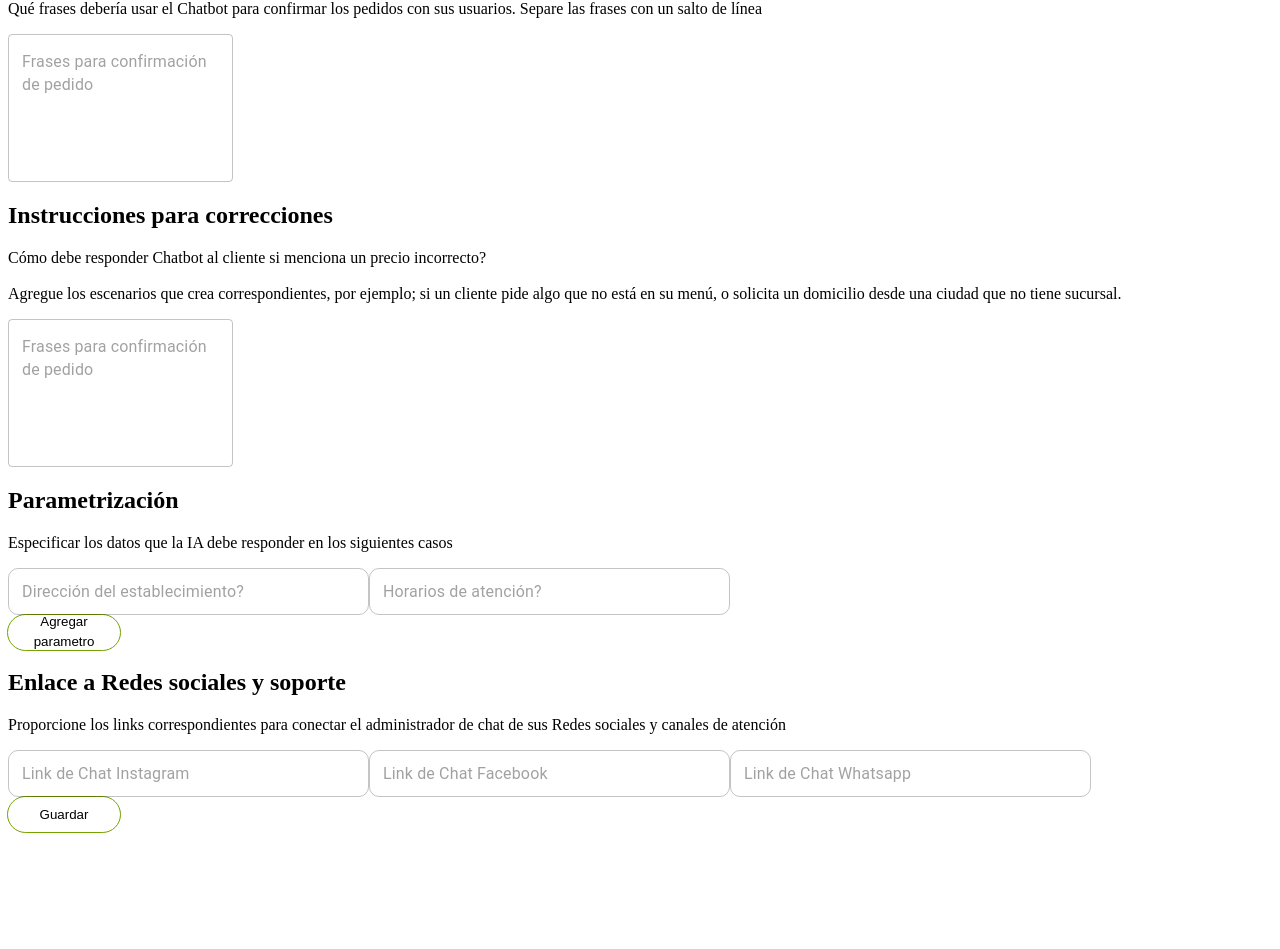
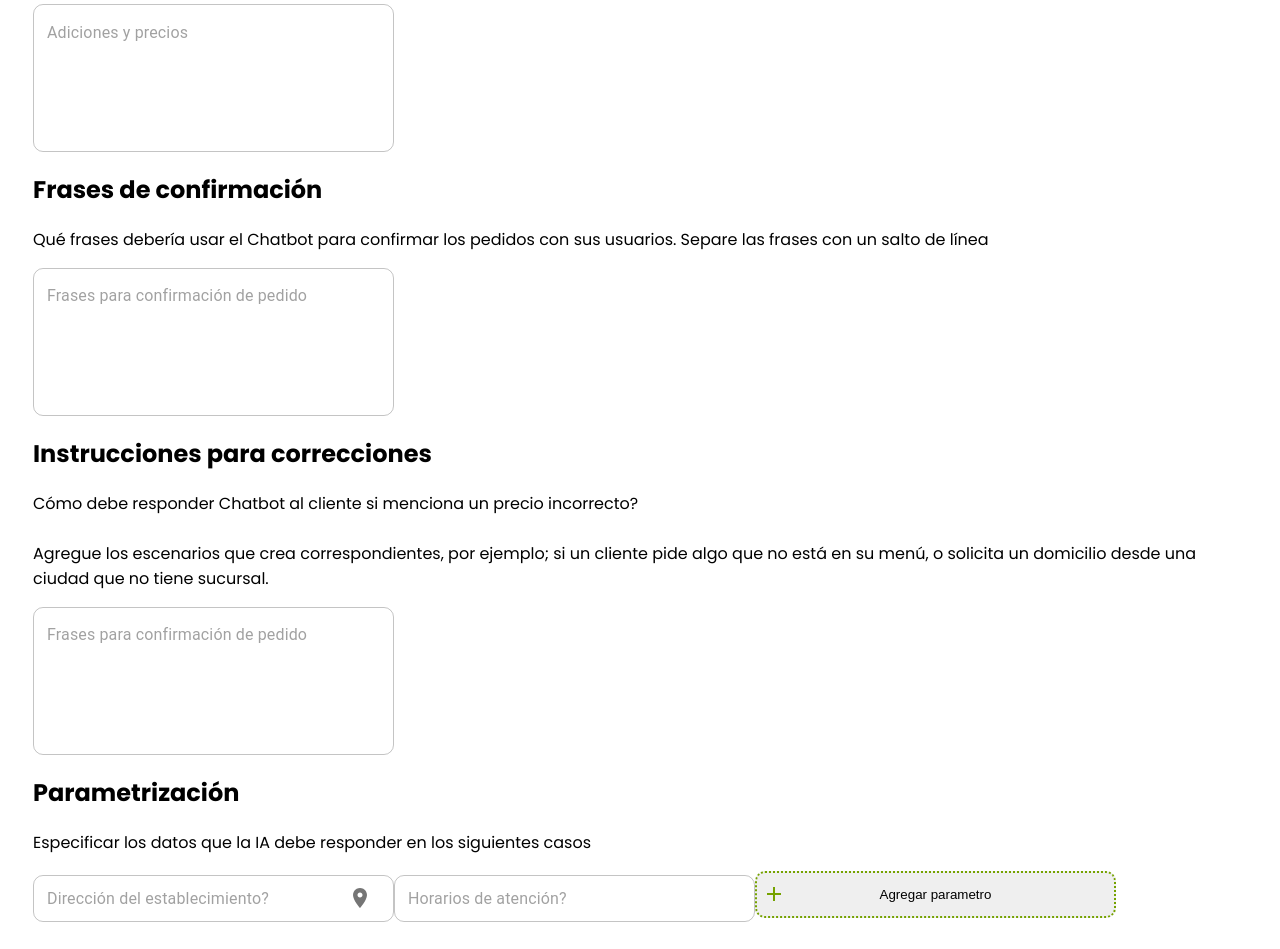
Before and after one commit to repopruebas037/frontreact, a React (Create React App) app: page / in a window 1280 px wide. Shown: the part 1397-2346 px from the top of the page. Before the commit the page ends 2237 px from the top, so only its background shows below. Built offline with nearby package versions, Linux system fonts and the light colour scheme.

Commit message:
fix chatbot styles

```diff
--- a/src/App.tsx
+++ b/src/App.tsx
@@ -1,5 +1,5 @@
 import React from 'react';
-//import './App.css';
+import './App.css';
 import './modules/client/containers/ClientMembership'
 import ClientMembership from './modules/client/containers/ClientMembership';
 import ChatbotMenu from './modules/chatbot/containers/ChatbotMenu';
--- /dev/null
+++ b/src/index.css
@@ -0,0 +1,3 @@
+body {
+    font-family: 'Poppins';
+  }
--- a/src/index.tsx
+++ b/src/index.tsx
@@ -1,6 +1,7 @@
 import React from 'react';
 import ReactDOM from 'react-dom/client';
 import App from './App';
+import './index.css'
 
 const root = ReactDOM.createRoot(
   document.getElementById('root') as HTMLElement
--- a/src/modules/chatbot/containers/ChatbotMenu.tsx
+++ b/src/modules/chatbot/containers/ChatbotMenu.tsx
@@ -1,22 +1,24 @@
 import { makeStyles } from '@mui/styles';
-import {border, borderRadius, color, height, lineHeight, styled, textAlign} from '@mui/system';
+import {border, margin, styled, textAlign} from '@mui/system';
 import PersonIcon from '@mui/icons-material/Person';
 import LogoutIcon from '@mui/icons-material/Logout';
 import ArrowBackIosIcon from '@mui/icons-material/ArrowBackIos';
-import Checkbox from '@mui/material/Checkbox';
+import LocationOnIcon from '@mui/icons-material/LocationOn';
+import AddIcon from '@mui/icons-material/Add';
 import TextField from '@mui/material/TextField';
 import heiiLogo from '../../../assets/images/heiiLogo.png'
-import { AlignHorizontalCenter } from '@mui/icons-material';
-import { FormControl, FormControlLabel, FormGroup, FormLabel, Radio, RadioGroup } from '@mui/material';
-
+import { FormControl, FormControlLabel, InputAdornment, Radio, RadioGroup } from '@mui/material';
+import { Margin } from '@mui/icons-material';
 
 const ChatbotMenu = () => {
 
-  const classes = useStyles();
+  //const classes = useStyles();
 
-  const container = {
-
-  }
+  const ContainerDiv = styled('div')({
+    display: 'flex',
+    flexDirection:'column',
+    padding:'25px'
+  });
 
   const header = {
     display:"flex",
@@ -59,16 +61,17 @@ const ChatbotMenu = () => {
     width:'361px',
     height:'47px',
     border:'1px',
-    borderRadius:'10px'
+    borderRadius:'10px',
+    margin:'4px 0'
   }
 
   const formControlLabel = {
-      display: 'flex',
       justifyContent: 'space-between',
       width: '361px',
       height:'45px',
       padding: '10px',
       borderRadius: '10px',
+      border:'0.2px',
       boxShadow: '5px 5px 10px rgba(0, 0, 0, 0.2)',
       '&:hover': {
         backgroundColor: '#e0e0e0',
@@ -77,30 +80,29 @@ const ChatbotMenu = () => {
 
   const textArea = {
     width:'361px',
-    height:'200px',
-    border:'1px solid',
+    border:'1.37px',
     borderRadius:'10px',
-    "&::placeholder": {
-      color:'red',
-      textAlign: 'right', // Da espacio para el label flotante
-    },
   }
 
+  const AddButton = styled('button')({
+    width:'361px',
+    height:'47px',
+    border:'2px dotted #75A200',
+    borderRadius:'10px',
+    position:'relative'
+  });
+
   const SaveButton = styled('button')({
-    width:'112px',
-    height:'35px',
-    border:'1px',
-    borderRadius:'30px',
-    outline:'1px solid #75A200;',
-    backgroundColor:'transparent',
-    display:'flex',
-    justifyContent:'space-around',
-    alignItems:'center',
-    lineHeight:'20px'
+    width:'364px',
+    height:'41px',
+    background:'#75A200',
+    border:'none',
+    borderRadius:'20.5px',
+    color:'#FFFFFF'
   });
 
   return (
-    <div style={container}>
+    <ContainerDiv>
       <div style={header} >
         <div style={rightHeader} >
           <PersonIcon/>
@@ -121,6 +123,7 @@ const ChatbotMenu = () => {
           responderá a las solicitudes de los usuarios.</p>
       </div>
 
+      <form action="">
         <div>
           <h2><b>Nombre de la IA</b></h2>
           <p>Este el nombre con el que la IA se va a
@@ -147,7 +150,7 @@ const ChatbotMenu = () => {
 
         <div>
           <h2><b>Productos y precios del Menú</b></h2>
-        <p>Especifique los datos de los productos, su
+          <p> Especifique los datos de los productos, su
             categoría, nombre del producto y precios exactos
             separados por una “,” y un salto de línea para
             cambiar de producto.
@@ -167,6 +170,7 @@ const ChatbotMenu = () => {
               multiline
               rows={5}
               maxRows={4}
+              slotProps={{input: {style: textArea}}}
             />
         </div>
 
@@ -180,7 +184,7 @@ const ChatbotMenu = () => {
             placeholder="Adiciones y precios"
             multiline
             rows={5}
-          maxRows={4}
+            slotProps={{input: {style: textArea}}}
           />
         </div>
 
@@ -194,7 +198,7 @@ const ChatbotMenu = () => {
             placeholder="Frases para confirmación de pedido"
             multiline
             rows={5}
-          maxRows={4}
+            slotProps={{input: {style: textArea}}}
           />
         </div>
 
@@ -211,7 +215,7 @@ const ChatbotMenu = () => {
             placeholder="Frases para confirmación de pedido"
             multiline
             rows={5}
-          maxRows={4}
+            slotProps={{input: {style: textArea}}}
           />
         </div>
 
@@ -221,9 +225,33 @@ const ChatbotMenu = () => {
             Especificar los datos que la IA debe responder
             en los siguientes casos
           </p>
-        <TextField id="ia-name" placeholder='Dirección del establecimiento?' variant="outlined" slotProps={{input: {style: textField}}} />
-        <TextField id="ia-name" placeholder='Horarios de atención?' variant="outlined" slotProps={{input: {style: textField}}} />
-        <SaveButton>Agregar parametro</SaveButton>
+          <TextField id="ia-name" placeholder='Dirección del establecimiento?'
+            variant="outlined"
+            slotProps={{
+              input: {
+                style: textField,
+                endAdornment:<InputAdornment position = "start">
+                                <LocationOnIcon/>
+                            </InputAdornment>
+              }
+            }} />
+          <TextField id="ia-name" placeholder='Horarios de atención?' variant="outlined"
+            slotProps={{
+              input: {
+                style: textField
+              }
+            }} />
+            <AddButton>
+            <AddIcon sx={{
+              position: 'absolute',
+              left: '5px',
+              top: '50%',
+              transform: 'translateY(-50%)',
+              color:'#75A200'
+          }}/>
+            Agregar parametro
+          </AddButton>
+
         </div>
 
         <div>
@@ -232,18 +260,19 @@ const ChatbotMenu = () => {
             Proporcione los links correspondientes para conectar
             el administrador de chat de sus Redes sociales y canales de atención
           </p>
-        <form>
+          <div>
             <TextField id="ia-name" placeholder='Link de Chat Instagram' variant="outlined" slotProps={{input: {style: textField}}} />
             <TextField id="ia-name" placeholder='Link de Chat Facebook' variant="outlined" slotProps={{input: {style: textField}}} />
             <TextField id="ia-name" placeholder='Link de Chat Whatsapp' variant="outlined" slotProps={{input: {style: textField}}} />
+          </div>
+        </div>
       </form>
-      </div>
 
       <div>
         <SaveButton>Guardar</SaveButton>
       </div>
 
-    </div>
+    </ContainerDiv>
   )
 }
 
```
Also changed, not shown: src/App.css (renamed from src/App_.css). Lines whose indentation alone changed are shown as unchanged.
